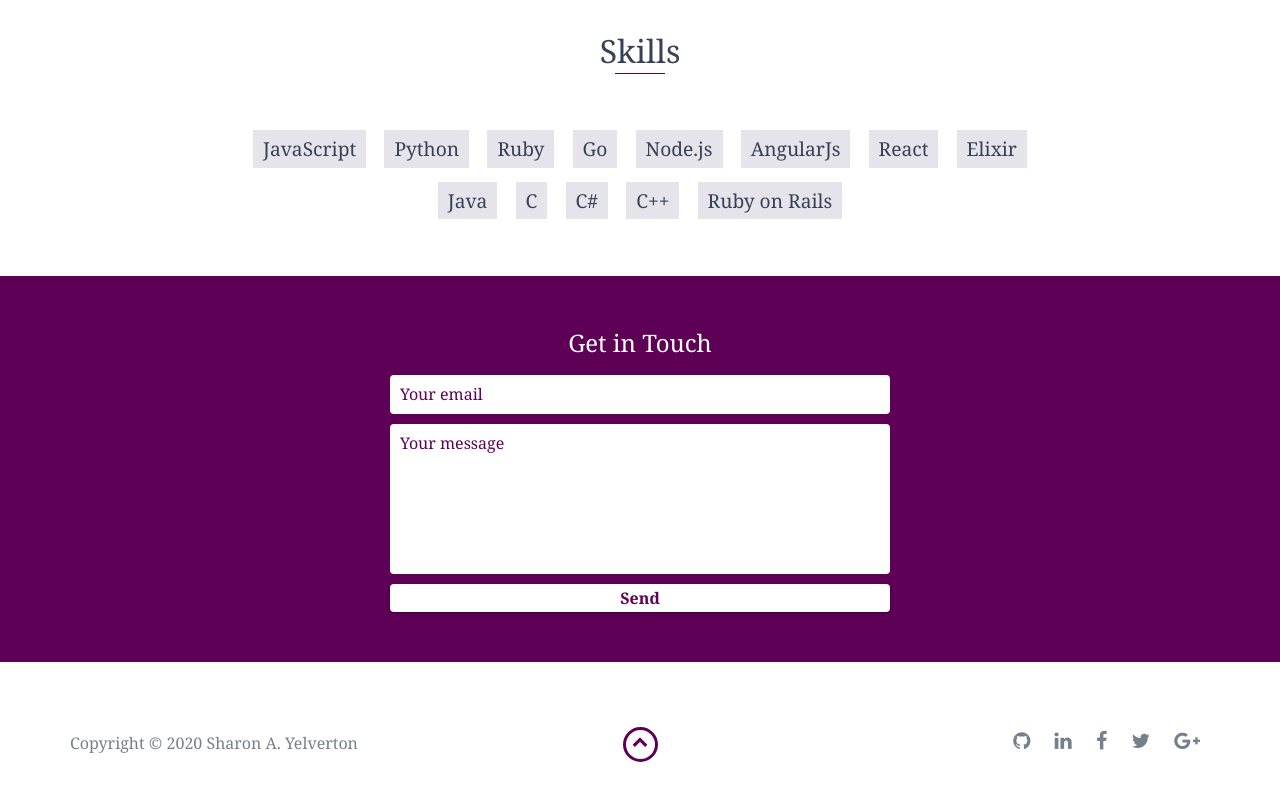
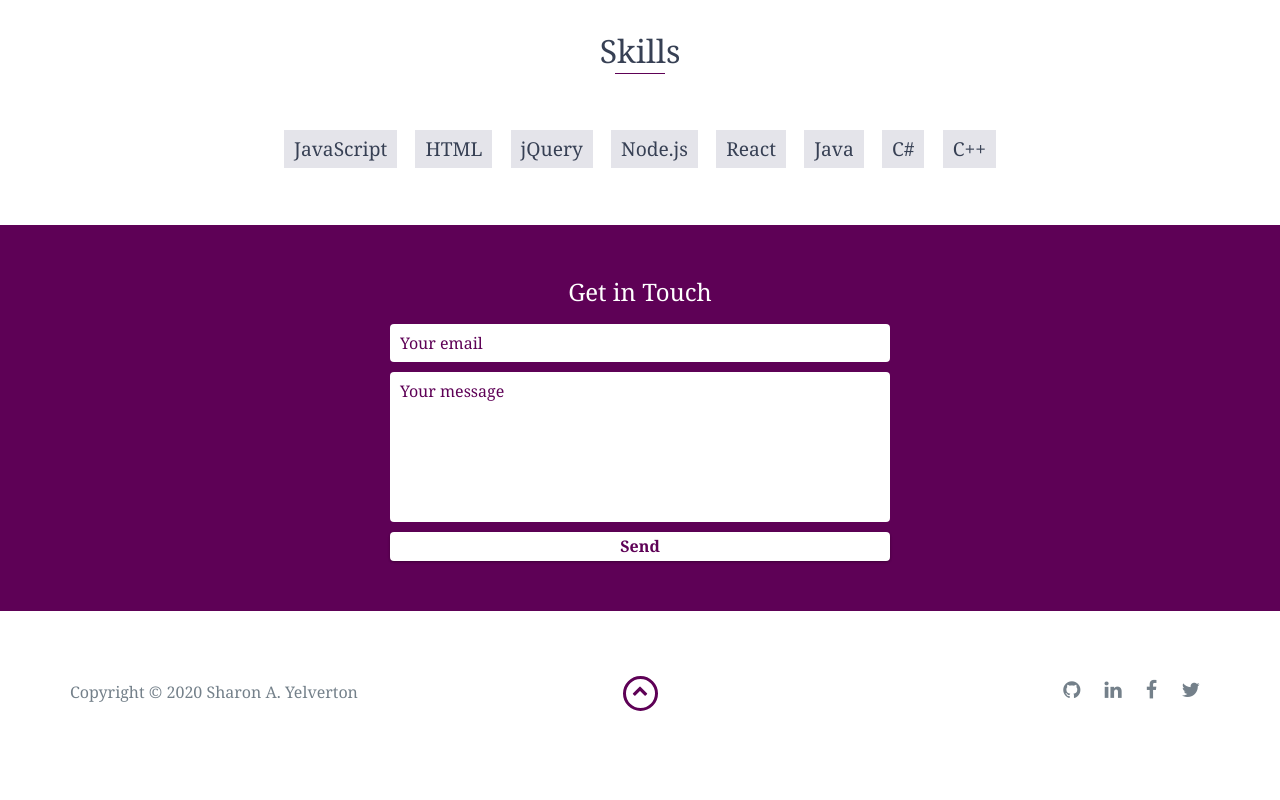
Before and after one commit to Sharonyel/portfolio, a plain HTML site: page index.html in a window 1280 px wide. Shown: the part 3695-4495 px from the top of the page. After the commit the page ends 4459 px from the top, so only its background shows below. Drawn offline with nearby package versions, Linux system fonts and the light colour scheme.

Commit message:
name change

```diff
--- a/index.html
+++ b/index.html
@@ -221,18 +221,13 @@
         <h2 class="heading">Skills</h2>
         <ul>
             <li>JavaScript</li>
-            <li>Python</li>
-            <li>Ruby</li>
-            <li>Go</li>
+            <li>HTML</li>
+            <li>jQuery</li>
             <li>Node.js</li>
-            <li>AngularJs</li>
             <li>React</li>
-            <li>Elixir</li>
             <li>Java</li>
-            <li>C</li>
             <li>C#</li>
             <li>C++</li>
-            <li>Ruby on Rails</li>
         </ul>
     </div>
     <!-- End #skills -->
@@ -282,10 +277,6 @@
                             <a href="https://twitter.com/ladyyelverton" target="_blank"><i class="fa fa-twitter"
                                     aria-hidden="true"></i></a>
                         </li>
-                        <li>
-                            <a href="https://plus.google.com/" target="_blank"><i class="fa fa-google-plus"
-                                    aria-hidden="true"></i></a>
-                        </li>
                     </ul>
                 </div>
             </div>
```
